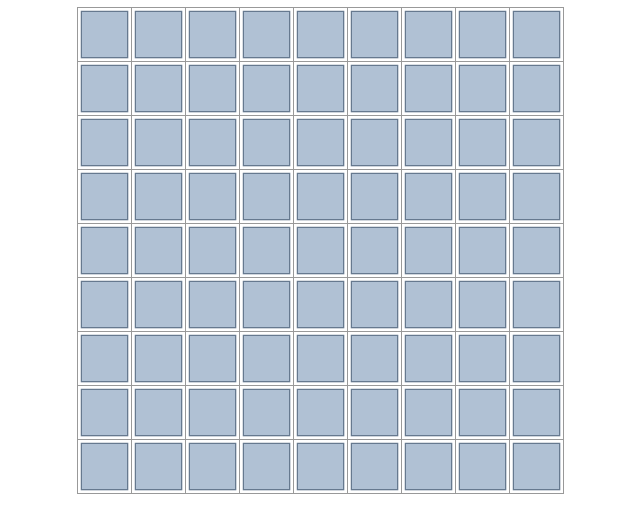
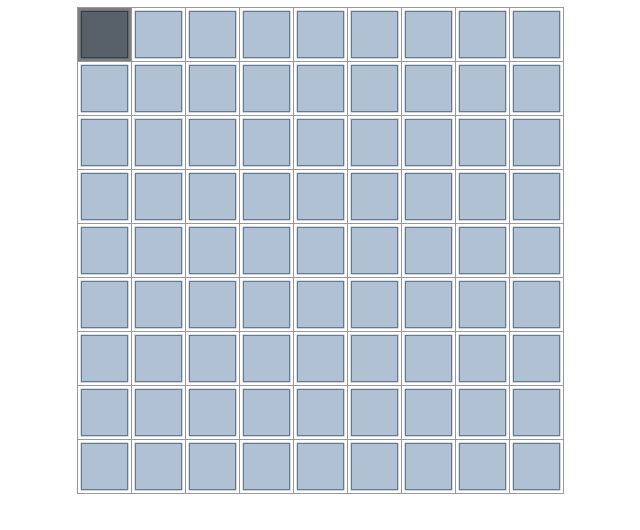
Before and after one commit to corradoballabio/minesweeper, a React (Create React App) app: page / in a window 1280 px wide. In both pictures the pointer is over the button 424 px from the left and 34 px from the top of the page. Shown: the top 530 px of the page, without its empty margins (320-960 px from the left). Built offline with nearby package versions, Linux system fonts and the light colour scheme.

Commit message:
add hovering on hidden block

```diff
--- a/src/index.css
+++ b/src/index.css
@@ -24,6 +24,10 @@
 
 .hidden {
   background-image: url(./icons/block.png);
+}
+
+.hidden:hover {
+  background-image: linear-gradient( rgba(0, 0, 0, 0.5), rgba(0, 0, 0, 0.5) ), url(./icons/block.png);
 }
 
 .mined {
```
